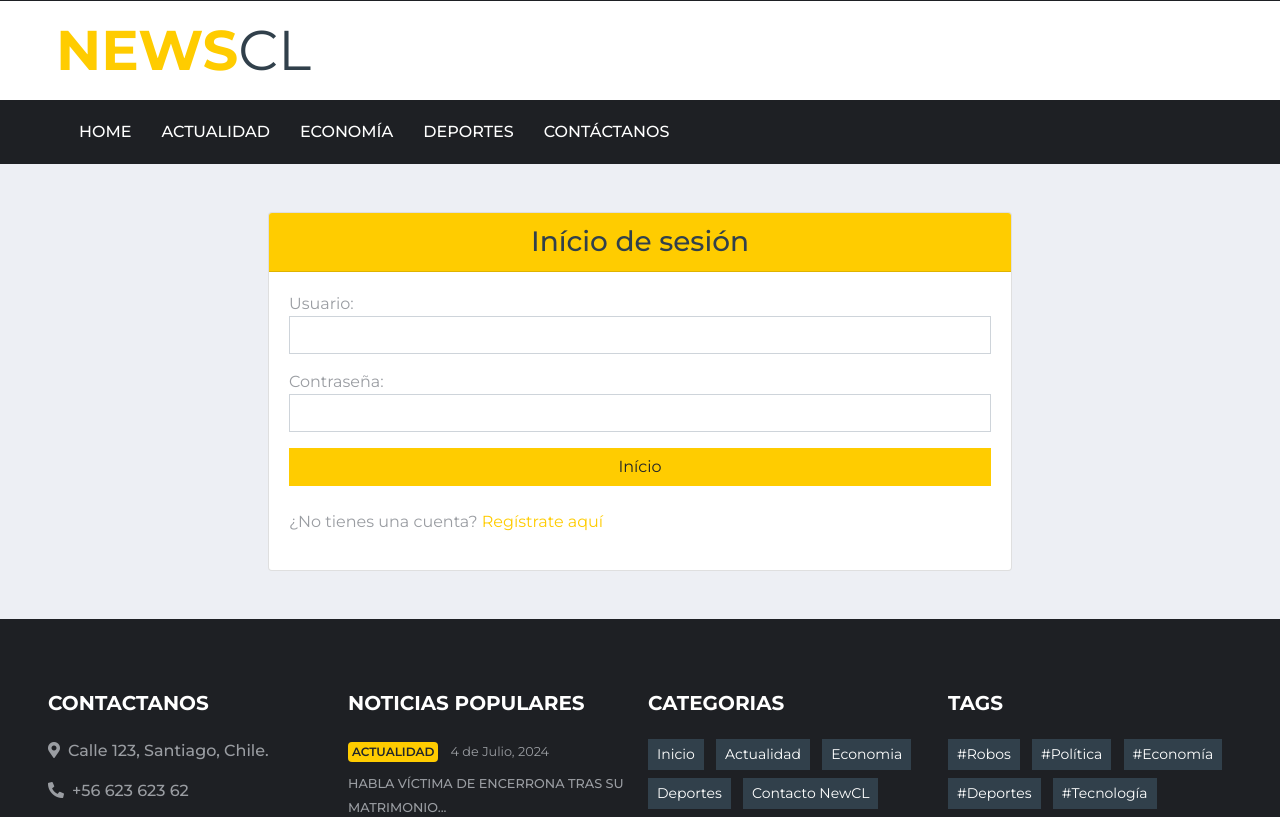
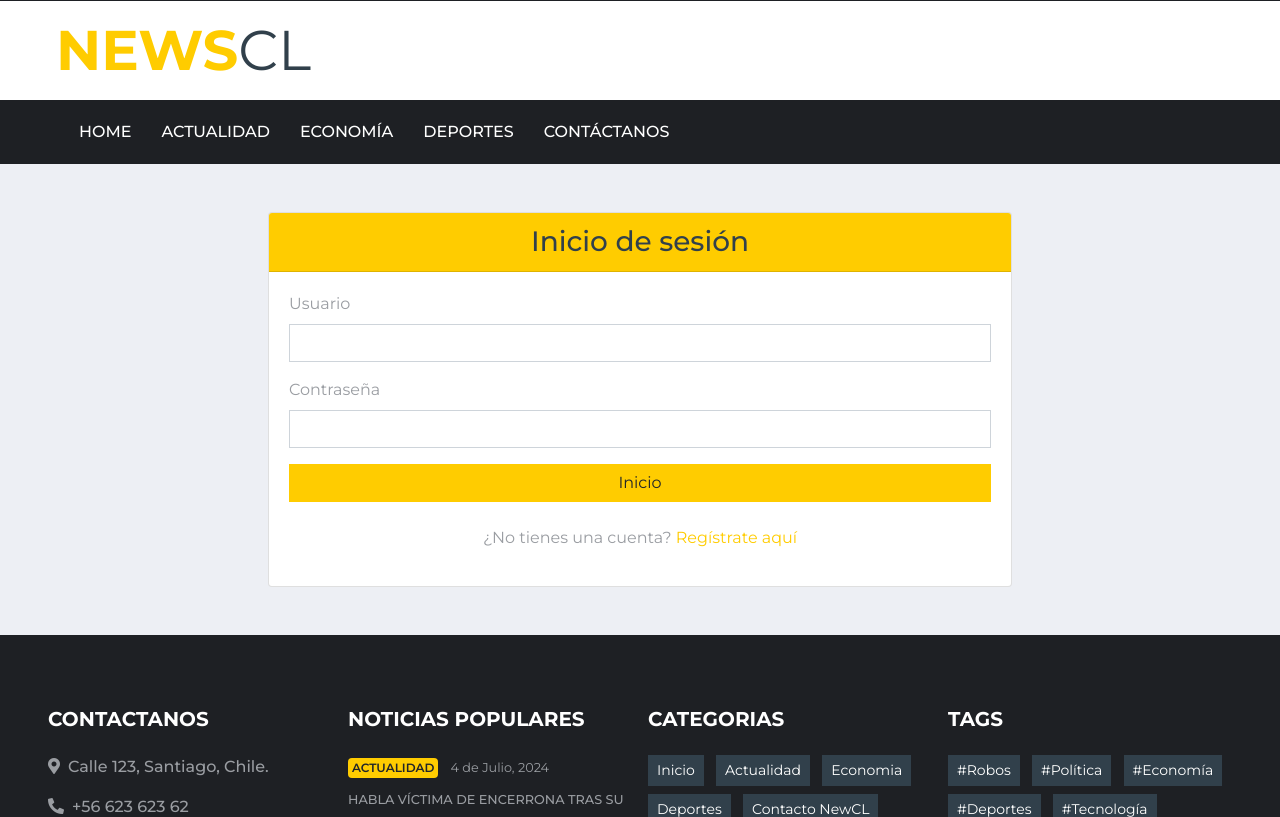
Before and after one commit to NicanorCastro153/Encargo3, a Django app: page /noticia/Iniciar_sesion in a window 1280 px wide. Shown: the part 39-856 px from the top of the page. Run offline with Django 5.2, Linux system fonts and the light colour scheme; some libraries are stand-ins or nearby versions.

Commit message:
login listo

```diff
--- a/Encargo3/noticia/templates/menu/Iniciar_sesion.html
+++ b/Encargo3/noticia/templates/menu/Iniciar_sesion.html
@@ -9,35 +9,30 @@
     <div class="row justify-content-center">
         <div class="col-md-8">
             <div class="card">
-                <div class="card-header bg-primary text-black text-center nav-item nav-link h3">Início de sesión </div>
+                <div class="card-header bg-primary text-black text-center nav-item nav-link h3">Inicio de sesión</div>
 
                 <div class="card-body">
+                    {% if messages %}
+                        {% for message in messages %}
+                            <div class="alert text-center" style="color: {% if message.tags == 'error' %}#a94442{% elif message.tags == 'success' %}#3c763d{% endif %}; background-color: {% if message.tags == 'error' %}#f2dede{% elif message.tags == 'success' %}#dff0d8{% endif %}; border-color: {% if message.tags == 'error' %}#ebccd1{% elif message.tags == 'success' %}#d6e9c6{% endif %}; padding: 15px; margin-bottom: 20px; border: 1px solid transparent; border-radius: 4px;">
+                                {{ message }}
+                            </div>
+                        {% endfor %}
+                    {% endif %}
                     <form method="POST" action="{% url 'Iniciar_sesion' %}">
                         {% csrf_token %}
                         <div class="form-group">
-
-                            Usuario:<input type="text" class="form-control" name="username">
+                            <label for="username">Usuario</label>
+                            <input type="text" class="form-control" name="username">
                         </div>
-
-
                         <div class="form-group">
-
-                            Contraseña:<input type="password" class="form-control"  name="password" >
+                            <label for="password">Contraseña</label>
+                            <input type="password" class="form-control" name="password">
                         </div>
-
-
-                        <button type="submit" class="btn btn-primary btn-block d-flex justify-content-center align-items-center">Início</button>
-
-                        {% if Error %}
-                            <h3>  {{Error}}      </h3>
-                        {% endif %}
-
-
-
-
+                        <button type="submit" class="btn btn-primary btn-block d-flex justify-content-center align-items-center">Inicio</button>
                     </form>
                     <br/>
-                    <div class="register-link">
+                    <div class="register-link text-center">
                         <p>¿No tienes una cuenta? <a href="{% url 'registrar' %}">Regístrate aquí</a></p>
                     </div>
                 </div>
--- a/Encargo3/noticia/views.py
+++ b/Encargo3/noticia/views.py
@@ -168,17 +168,21 @@ def registrar(request):
                 messages.success(request, "Usuario registrado exitosamente")
                 return render(request, 'menu/registrar.html', {'form': UserCreationForm()})
 
+from django.contrib.auth import authenticate
+from django.contrib.auth.forms import AuthenticationForm
+from django.contrib import messages
+from django.shortcuts import render, redirect
+
 def Iniciar_sesion(request):
-    if request.method=='GET':
-
-        return render(request, 'menu/Iniciar_sesion.html',{'form':AuthenticationForm})
-
+    if request.method == 'GET':
+        return render(request, 'menu/Iniciar_sesion.html', {'form': AuthenticationForm()})
     else:
-        name=request.POST["username"]
-        password= request.POST["password"]
-        user=authenticate(username=name,password=password)
+        name = request.POST["username"]
+        password = request.POST["password"]
+        user = authenticate(username=name, password=password)
         if user is None:
-            return render(request, 'menu/Iniciar_sesion.html',{'form':AuthenticationForm,'Error':'Usuario y/o Contraseña Incorrecta'})
+            messages.error(request, 'Usuario y/o Contraseña Incorrecta')
+            return render(request, 'menu/Iniciar_sesion.html', {'form': AuthenticationForm()})
         elif user.is_superuser:
             return redirect("PanelAdministrador")
         else:
```
